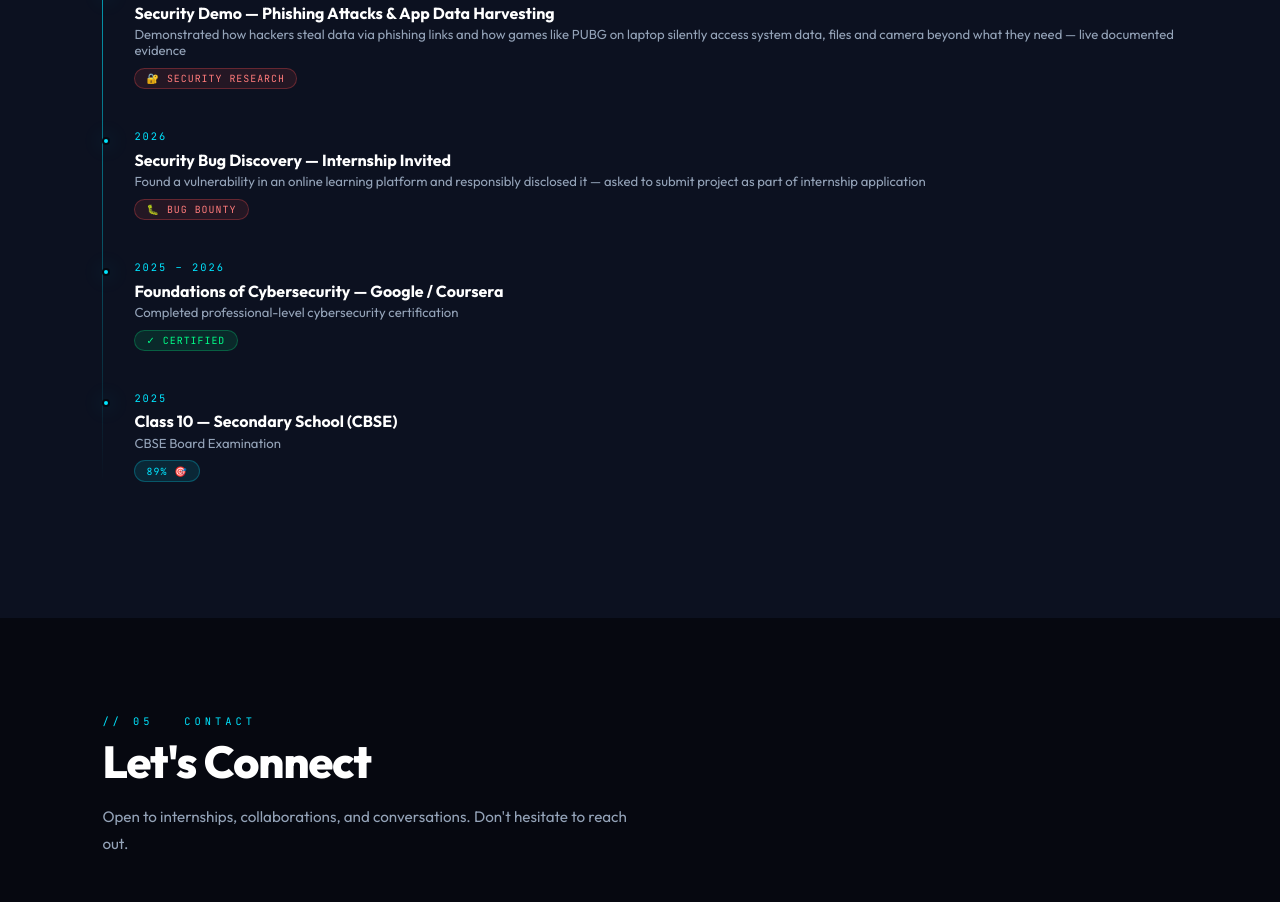
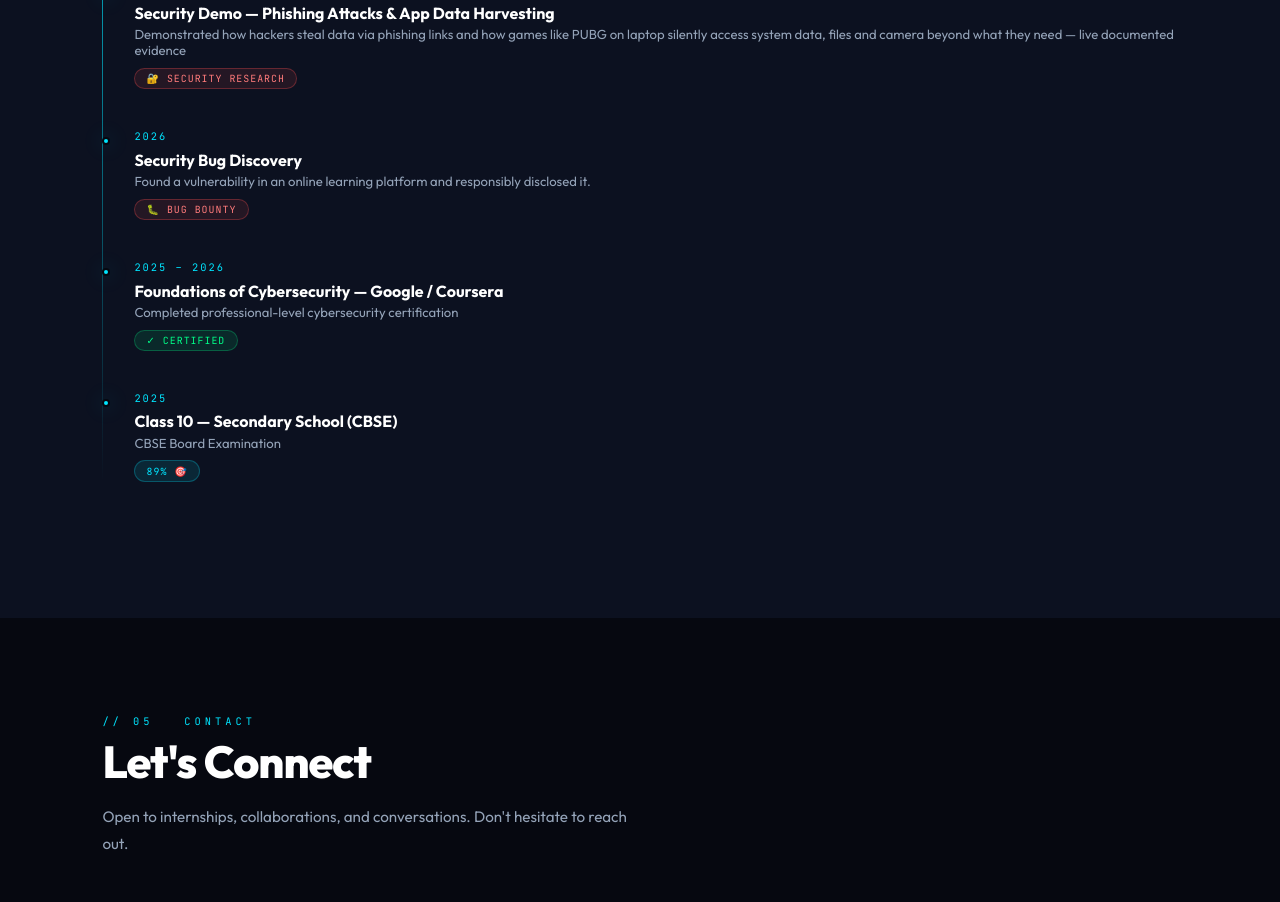
Before and after one commit to akhisweety01-hub/PORTFOLIO, a plain HTML site: page index.html in a window 1280 px wide. Shown: the part 5605-6507 px from the top of the page. Drawn offline with Linux system fonts and the light colour scheme.

Commit message:
Update index.html

```diff
--- a/index.html
+++ b/index.html
@@ -823,8 +823,8 @@ footer {
 
     <div class="tl-item reveal">
       <div class="tl-date">2026</div>
-      <div class="tl-title">Security Bug Discovery — Internship Invited</div>
-      <div class="tl-sub">Found a vulnerability in an online learning platform and responsibly disclosed it — asked to submit project as part of internship application</div>
+      <div class="tl-title">Security Bug Discovery</div>
+      <div class="tl-sub">Found a vulnerability in an online learning platform and responsibly disclosed it.</div>
       <span class="tl-badge" style="background:rgba(255,76,76,.1);color:#ff7b7b;border:1px solid rgba(255,76,76,.3)">🐛 BUG BOUNTY</span>
     </div>
 
```
